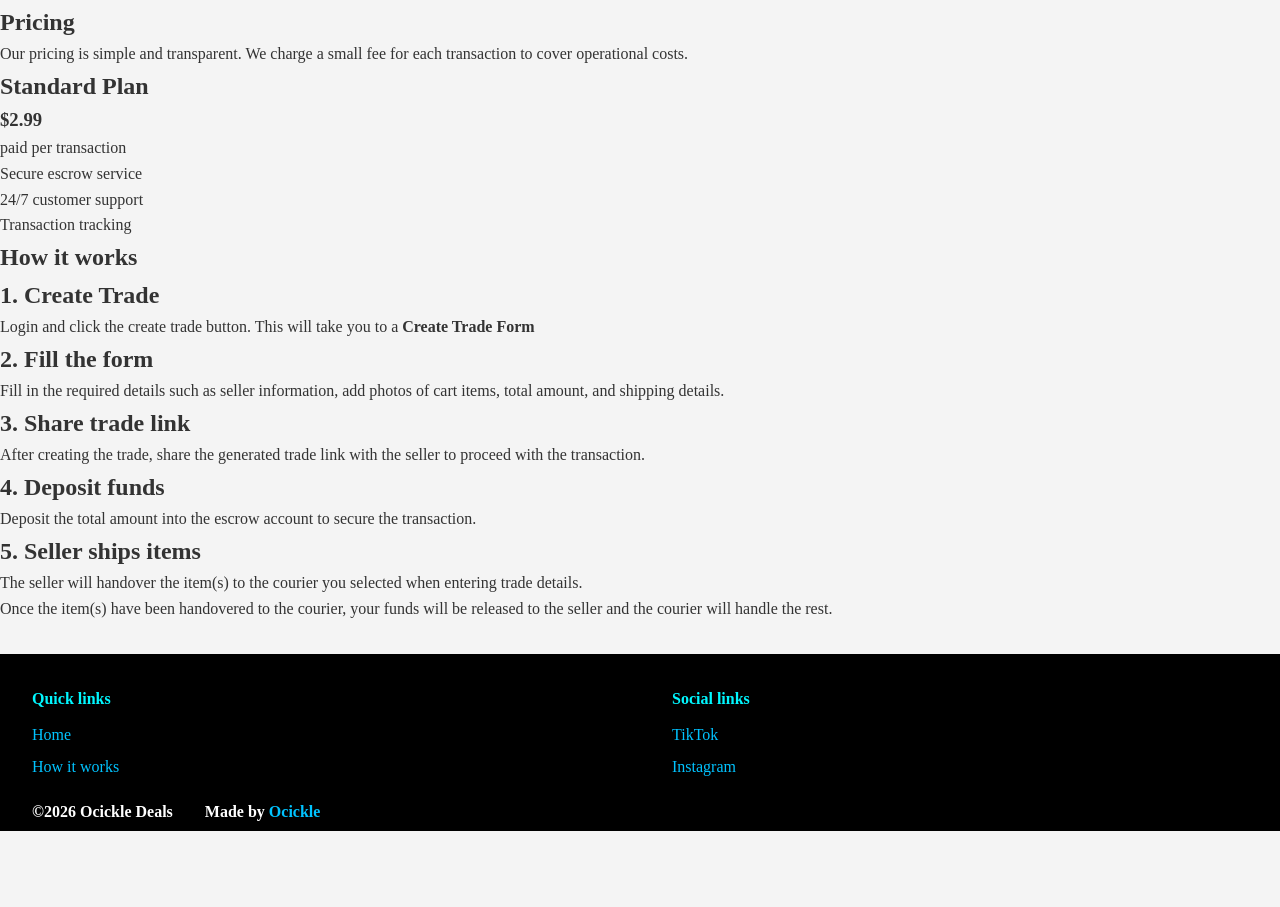
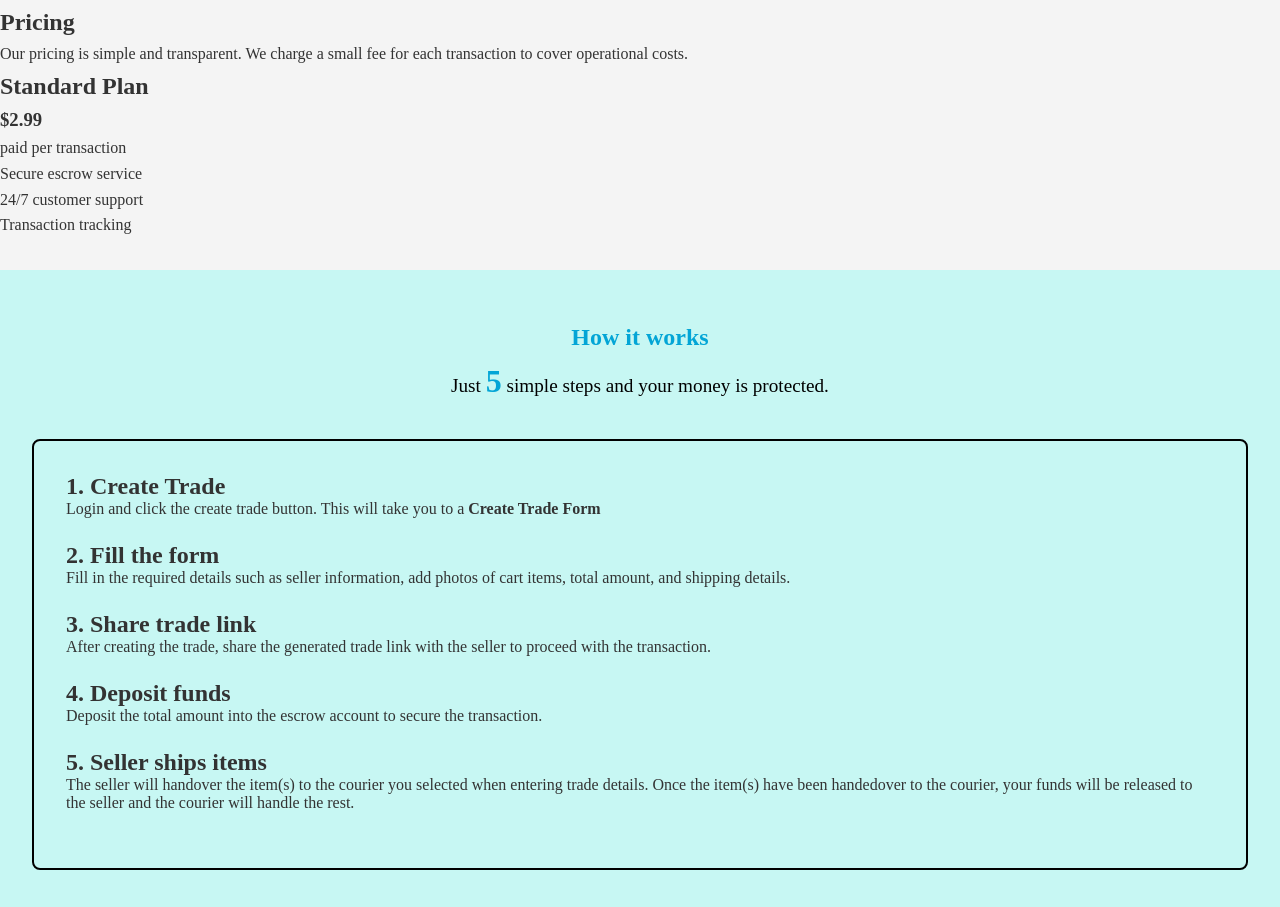
Before and after one commit to donalddbanda/ocickle-deals, a plain HTML site: page landing-page/index.html in a window 1280 px wide. Shown: the part 1053-1960 px from the top of the page. Before the commit the page ends 1884 px from the top, so only its background shows below. Drawn offline with Linux system fonts and the light colour scheme.

Commit message:
feat: styled 'guide' section

```diff
--- a/landing-page/index.html
+++ b/landing-page/index.html
@@ -48,27 +48,27 @@
 
     <section id="guide">
         <h1>How it works</h1>
+        <p>Just <span class="no-of-steps">5</span> simple steps and your money is protected.</p>
         <div class="steps">
             <div class="step">
-                <h1>1. Create <b>Trade</b></h1>
+                <h2>1. Create <b>Trade</b></h1>
                 <p>Login and click the create trade button. This will take you to a <b>Create Trade Form</b></p>
             </div>
             <div class="step">
-                <h1>2. Fill the form</h1>
+                <h2>2. Fill the form</h1>
                 <p>Fill in the required details such as seller information, add photos of cart items, total amount, and shipping details.</p>
             </div>
             <div class="step">
-                <h1>3. Share trade link</h1>
+                <h2>3. Share trade link</h1>
                 <p>After creating the trade, share the generated trade link with the seller to proceed with the transaction.</p>
             </div>
             <div class="step">
-                <h1>4. Deposit funds</h1>
+                <h2>4. Deposit funds</h1>
                 <p>Deposit the total amount into the escrow account to secure the transaction.</p>
             </div>
             <div class="step">
-                <h1>5. Seller ships items</h1>
-                <p>The seller will handover the item(s) to the courier you selected when entering trade details.</p>
-                <p>Once the item(s) have been handovered to the courier, your funds will be released to the seller and the courier will handle the rest.</p>
+                <h2>5. Seller ships items</h1>
+                <p>The seller will handover the item(s) to the courier you selected when entering trade details. Once the item(s) have been handedover to the courier, your funds will be released to the seller and the courier will handle the rest.</p>
             </div>
         </div>
     </section>
--- a/landing-page/static/styles/styles.css
+++ b/landing-page/static/styles/styles.css
@@ -57,6 +57,38 @@ a {
     font-weight: bold;
 }
 
+/* HOW IT WORKS */
+#guide {
+    margin: 2rem 0;
+    padding: 3rem 0;
+    background-color: rgba(71, 255, 240, 0.26);
+}
+.no-of-steps {
+    color: rgb(3, 165, 214);
+    font-size: 2rem;
+    font-weight: bold;
+}
+#guide > p {
+    text-align: center;
+    font-size: 1.2rem;
+    margin-bottom: 2rem;
+    color: #000;
+}
+#guide h1 {
+    text-align: center;
+    color: rgb(3, 165, 214);
+}
+.steps {
+    margin: 0 2rem;
+    border: 2px solid #000;
+    border-radius: 8px;
+    padding: 2rem;
+}
+.step {
+    line-height: normal;
+    margin-bottom: 1.5rem;
+}
+
 footer {
     width: 100%;
     background-color: black;
```
